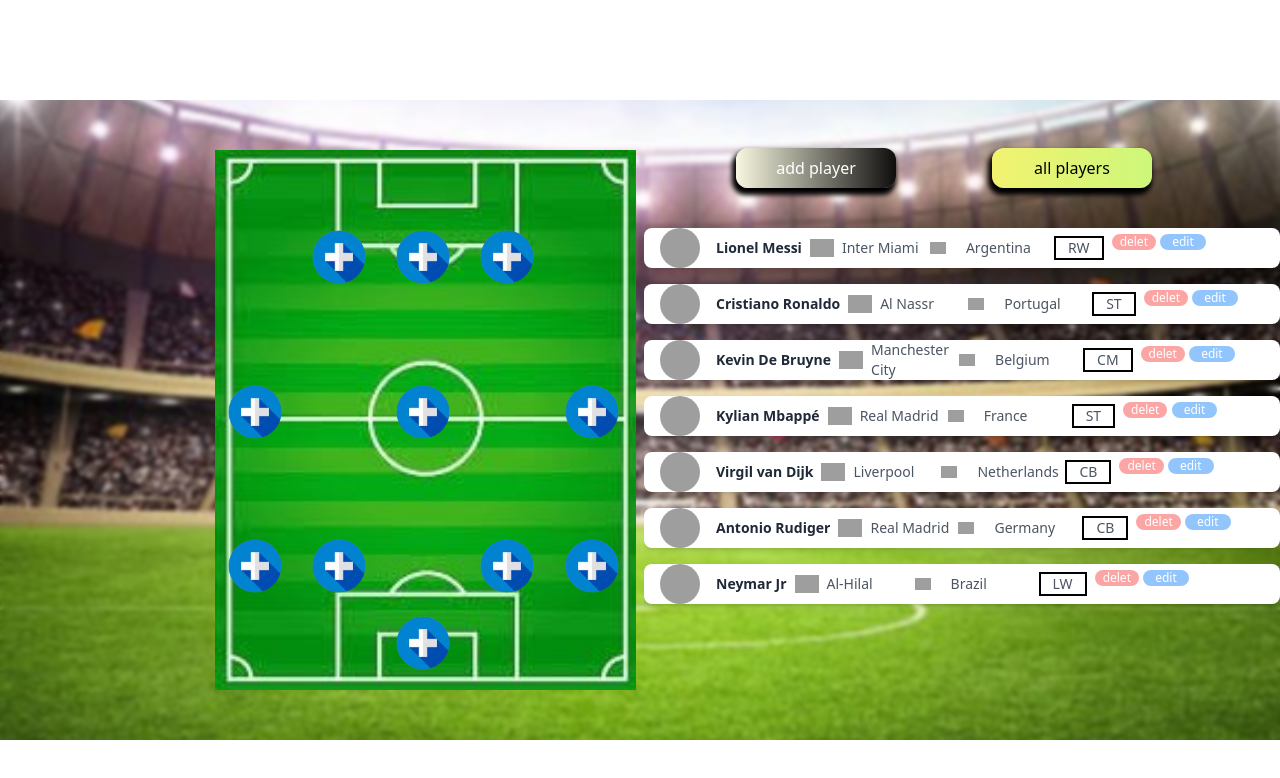
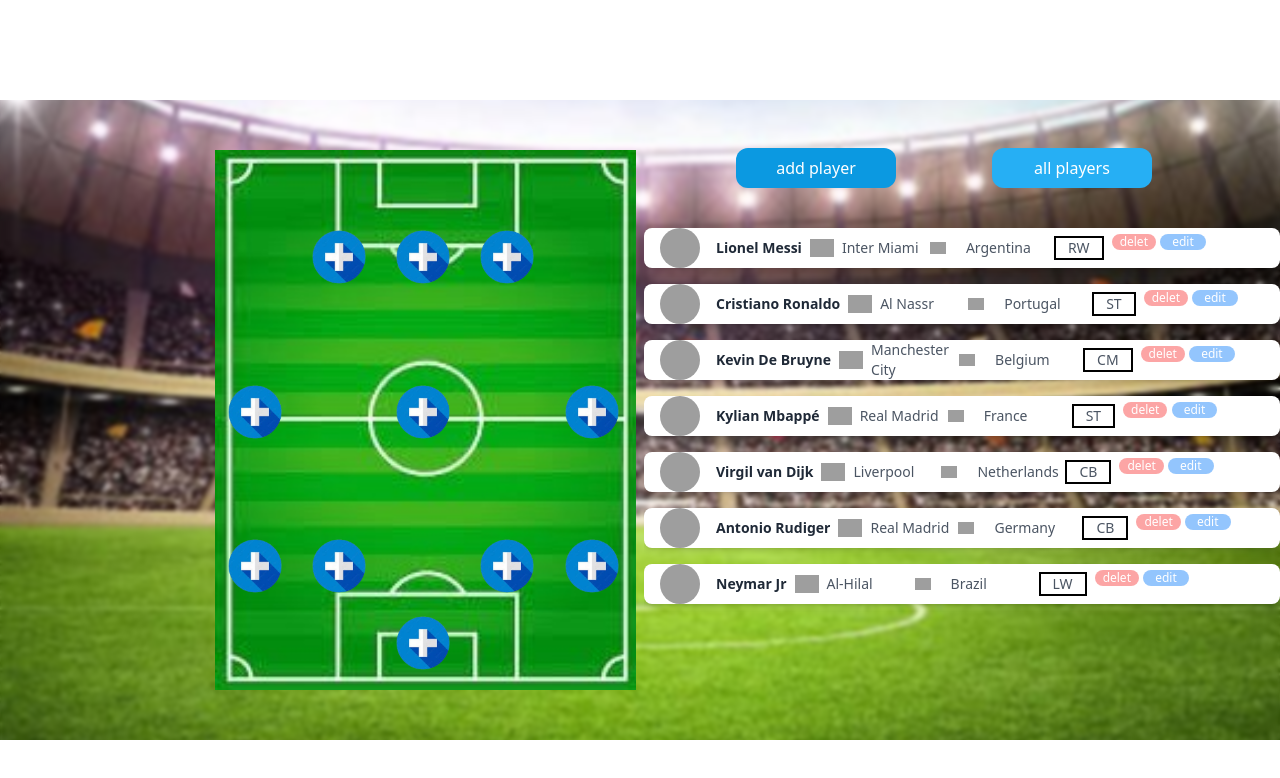
Before and after one commit to Youcode-Classe-E-2024-2025/ismail_baoud-FUT, a website with bundled scripts: page index.html in a window 1280 px wide. Built offline with nearby package versions, Linux system fonts and the light colour scheme; grey boxes are pictures that could not be loaded.

Commit message:
ajout de quelques change,ents aux couleurs des icones

```diff
--- a/index.html
+++ b/index.html
@@ -33,23 +33,18 @@
                 background: #8be99e;
             }
             #btn_ajout{
-                box-shadow: -2px 5px 5px 2px black;
-                text-shadow: white 20px 10px 0px 0px, white 30px 20px 0px 0px;
-                background: linear-gradient(to right, rgb(248, 248, 225), rgb(15, 13, 13));
-                transition: background-color 3s;
+                background-color:rgb(11, 153, 225);
+                transition:background-color 0.5s;
             }
             #btn_ajout:hover{
-                background: linear-gradient(to right, rgb(32, 28, 28), rgb(208, 208, 197))
+                background-color:rgb(128, 189, 220)
             }
             #all_players{
-                box-shadow: -2px 5px 5px 2px black;
-                color: black;
-                text-shadow: white 20px 10px 0px 0px, white 30px 20px 0px 0px;
-                background: linear-gradient(to right, rgb(242, 242, 112), rgb(205, 247, 122));
-                transition: background-color 3s;
+                background-color:rgb(38, 175, 244);
+                transition: background-color 0.5s;
             }
             #all_players:hover{
-                background: linear-gradient(to right, rgb(202, 252, 141), rgb(243, 219, 131))
+                background-color:rgb(128, 189, 220)
             }
             @media (min-width: 900px){
             #terran{
@@ -332,6 +327,6 @@
     <footer class="h-[100px] bg-white">
 
     </footer>
-    <script  type="module" src="/assets/js/main.js"></script>
+    <script  type="module" src="./assets/js/main.js"></script>
 </body>
 </html>
```
Also changed, not shown: assets/images/card_emp-removebg-preview.png (deleted), assets/images/images-removebg-preview.png (deleted), assets/images/téléchargement1.jpg, 1 other file.
